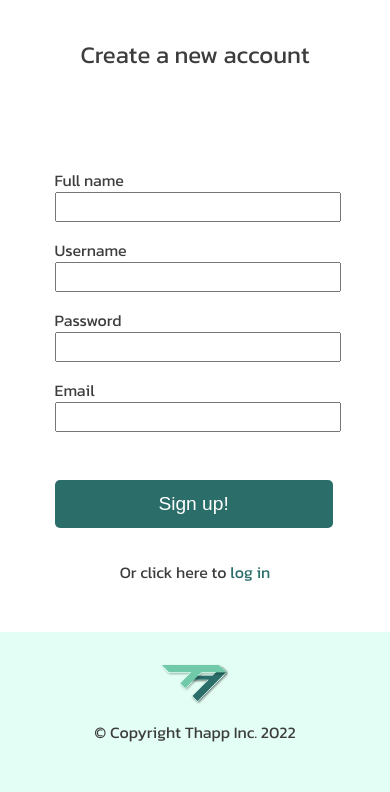
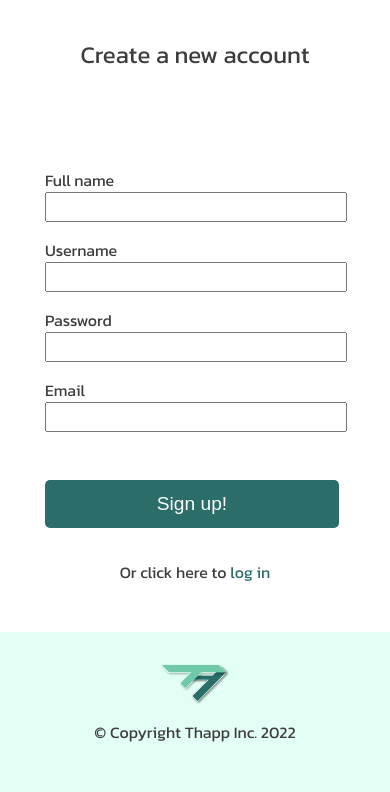
Before and after one commit to Niclas-Gustafsson/u04-todo-app-Niclas-Gustafsson, a PHP site: page /signup.php in a window 390 px wide. Shown: the part 280-1072 px from the top of the page. Run offline with PHP 8.4, Linux system fonts and the light colour scheme.

Commit message:
Touch up responsiveness a bit.

```diff
--- a/app/php/functions.php
+++ b/app/php/functions.php
@@ -84,7 +84,7 @@ function authLogin()
     }
 }
 
-//Function for creating notes (connected to specific user)
+//Function for creating notes for logged in user
 function createNote()
 {
     global $createMsg;
--- a/app/public/css/main.css
+++ b/app/public/css/main.css
@@ -265,11 +265,14 @@ main .container .main-dashboard .login-direct a {
 }
 
 .signup-main .container .signup-form {
-  width: 90%;
+  width: 100%;
+  max-width: 300px;
+  -webkit-box-sizing: border-box;
+          box-sizing: border-box;
 }
 
 .signup-main .container .signup-form input {
-  width: 278px;
+  width: 98%;
   height: 1.5rem;
   margin-bottom: 1rem;
 }
@@ -841,7 +844,7 @@ main .container .main-dashboard .login-direct a {
         flex-wrap: wrap;
     gap: 0.5rem;
     padding: 1rem;
-    width: 60%;
+    width: 70%;
     height: 100%;
     overflow-y: scroll;
   }
--- a/app/sass/layout/_home-responsive.scss
+++ b/app/sass/layout/_home-responsive.scss
@@ -64,7 +64,7 @@
                         flex-wrap: wrap;
                         gap: 0.5rem;
                         padding:1rem;
-                        width: 60%;
+                        width: 70%;
                         height: 100%;
                         overflow-y: scroll;
 
--- a/app/sass/pages/_signup.scss
+++ b/app/sass/pages/_signup.scss
@@ -10,10 +10,12 @@
             @include h2;
         }
         .signup-form {
-            width: 90%;
+            width: 100%;
+            max-width: 300px;
+            box-sizing: border-box;
 
             input {
-                width: 278px;
+                width: 98%;
                 height: 1.5rem;
                 margin-bottom: 1rem;
             }
```
Also changed, not shown: app/public/css/main.min.css, 2 other files.
